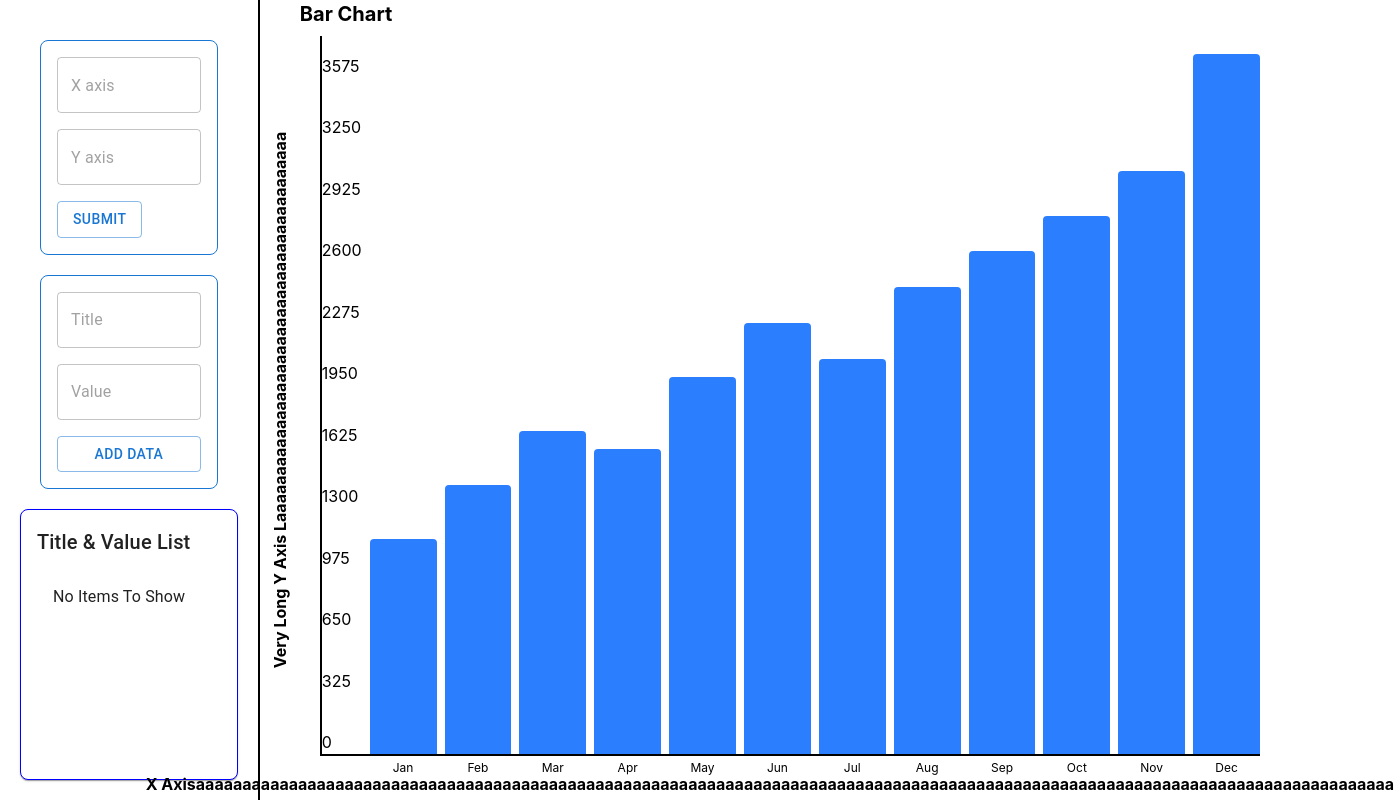
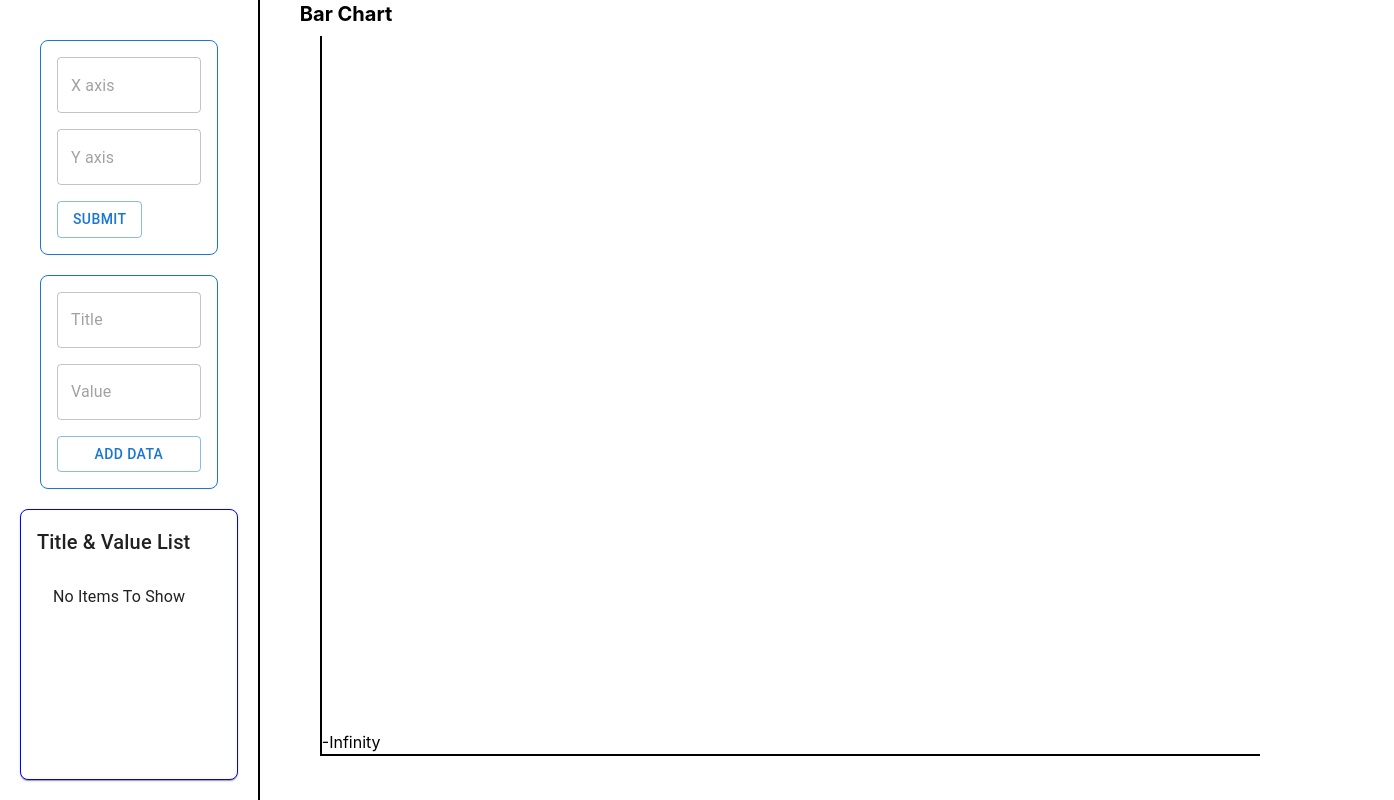
Before and after one commit to Jenith-Panchal-Simform/Practical-04-BarChartCreator, a React (Vite) app: page / in a window 1280 px wide. Shown: the whole page, 1394 px wide, since content can reach past the window. Built offline with nearby package versions, Linux system fonts and the light colour scheme.

Commit message:
feat:use Context's product info in BarChart

```diff
--- a/src/components/ChartSection/BarChart.tsx
+++ b/src/components/ChartSection/BarChart.tsx
@@ -1,27 +1,19 @@
-const products = [
-  { month: 'Jan', sales: 1200 },
-  { month: 'Feb', sales: 1500 },
-  { month: 'Mar', sales: 1800 },
-  { month: 'Apr', sales: 1700 },
-  { month: 'May', sales: 2100 },
-  { month: 'Jun', sales: 2400 },
-  { month: 'Jul', sales: 2200 },
-  { month: 'Aug', sales: 2600 },
-  { month: 'Sep', sales: 2800 },
-  { month: 'Oct', sales: 3000 },
-  { month: 'Nov', sales: 3250 },
-  { month: 'Dec', sales: 3900 },
-];
+import { useChartData } from '../../context/ChartContext';
+
 export const BarChart = () => {
-  const maxSales = Math.max(...products.map((product) => product.sales));
-  const numberOfLines = products.length;
+  const { chartData } = useChartData();
+  const { axis, data } = chartData;
 
-  const step = Math.ceil(maxSales / numberOfLines);
-  console.log(step);
-  const arr = Array.from({ length: products.length }, (_, i) => {
+  const maxVal = Math.max(...data.map((item) => item.value));
+  const numberOfLines = data.length;
+
+  const step = Math.ceil(maxVal / numberOfLines);
+
+  const arr = Array.from({ length: data.length }, (_, i) => {
     return i * step;
   });
-  console.log(arr);
+  arr.push(maxVal);
+
   return (
     <main className="relative flex-9 pl-10">
       <h1 className="text-xl font-bold">Bar Chart</h1>
@@ -32,32 +24,30 @@ export const BarChart = () => {
           textOrientation: 'mixed',
         }}
       >
-        Very Long Y Axis Laaaaaaaaaaaaaaaaaaaaaaaaaaaaaaaaaaaaaaaaaa
+        {axis.yAxisLabel}
       </div>
 
       <div className="absolute bottom-1 left-1/2 -translate-x-1/2 font-bold whitespace-nowrap">
-        X
-        Axisaaaaaaaaaaaaaaaaaaaaaaaaaaaaaaaaaaaaaaaaaaaaaaaaaaaaaaaaaaaaaaaaaaaaaaaaaaaaaaaaaaaaaaaaaaaaaaaaaaaaaaaaaaaaaaaaaaaaaaaaaaaaaaaaa
+        {axis.xAxisLabel}
       </div>
 
       <div className="realtive mx-5 my-2 flex h-[calc(100vh-80px)] items-end gap-2 border-b-2 border-l-2">
-        <div className="flex h-[calc(100vh-100px)] flex-col-reverse justify-between">
+        <div className="item flex h-[calc(100vh-100px)] flex-col-reverse justify-between">
           {arr.map((item) => (
             <span>{item}</span>
           ))}
         </div>
-        {products.map((product) => (
-          <div
-            key={product.month}
-            className="flex h-[calc(100vh-100px)] flex-1 flex-col-reverse items-center"
-          >
+        {data.map((item) => (
+          <div key={item.title} className="flex h-[calc(100vh-100px)] flex-1 flex-col-reverse">
             <div
-              className="w-full rounded-t bg-blue-500"
+              className="w-25 rounded-t bg-blue-500"
               style={{
-                height: `${(product.sales / maxSales) * 100}%`,
+                height: `${(item.value / maxVal) * 100}%`,
               }}
             />
-            <span className="absolute bottom-6 text-xs">{product.month.slice(0, 3)}</span>
+            <span className="absolute bottom-6 flex w-25 justify-center text-sm">
+              {item.title.length > 5 ? item.title.slice(0, 3) : item.title}
+            </span>
           </div>
         ))}
       </div>
--- a/src/components/InputSection/ValueForm.tsx
+++ b/src/components/InputSection/ValueForm.tsx
@@ -18,8 +18,8 @@ export const ValueForm = () => {
     dispatch({
       type: 'SET_AXIS',
       payload: {
+        yAxisLabel,
         xAxisLabel,
-        yAxisLabel,
       },
     });
   };
--- a/src/context/ChartProvider.tsx
+++ b/src/context/ChartProvider.tsx
@@ -31,7 +31,7 @@ function reducer(state: ChartData, action: ChartAction): ChartData {
         ...state,
         axis: {
           xAxisLabel: action.payload.xAxisLabel,
-          yAxisLabel: action.payload.xAxisLabel,
+          yAxisLabel: action.payload.yAxisLabel,
         },
       };
 
```
